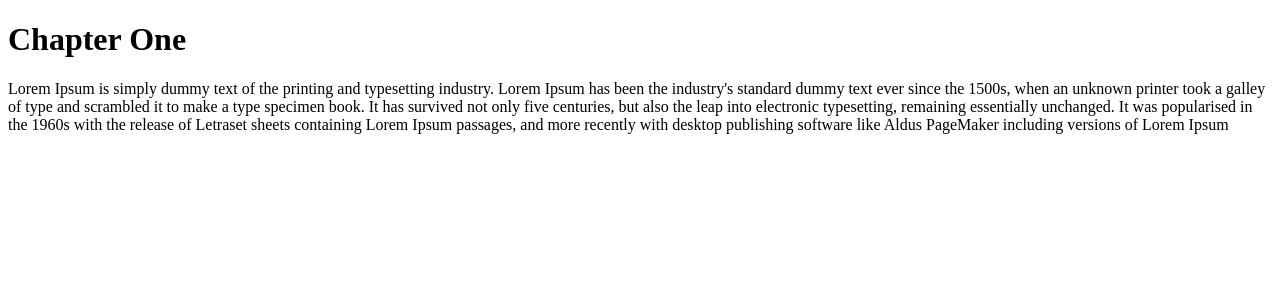
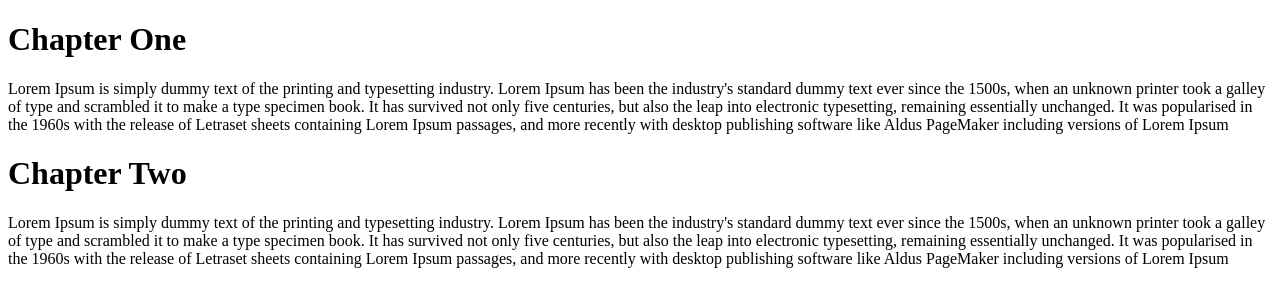
Before and after one commit to DarrenTanui/Project-1, a plain HTML site: page index.html in a window 1280 px wide. Drawn offline with Linux system fonts and the light colour scheme.

Commit message:
Added chapter 2

```diff
--- a/index.html
+++ b/index.html
@@ -8,5 +8,7 @@
 <body>
     <h1>Chapter One</h1>
     <p>Lorem Ipsum is simply dummy text of the printing and typesetting industry. Lorem Ipsum has been the industry's standard dummy text ever since the 1500s, when an unknown printer took a galley of type and scrambled it to make a type specimen book. It has survived not only five centuries, but also the leap into electronic typesetting, remaining essentially unchanged. It was popularised in the 1960s with the release of Letraset sheets containing Lorem Ipsum passages, and more recently with desktop publishing software like Aldus PageMaker including versions of Lorem Ipsum</p>
+    <h1>Chapter Two</h1>
+    <p>Lorem Ipsum is simply dummy text of the printing and typesetting industry. Lorem Ipsum has been the industry's standard dummy text ever since the 1500s, when an unknown printer took a galley of type and scrambled it to make a type specimen book. It has survived not only five centuries, but also the leap into electronic typesetting, remaining essentially unchanged. It was popularised in the 1960s with the release of Letraset sheets containing Lorem Ipsum passages, and more recently with desktop publishing software like Aldus PageMaker including versions of Lorem Ipsum</p>
 </body>
 </html>
```
